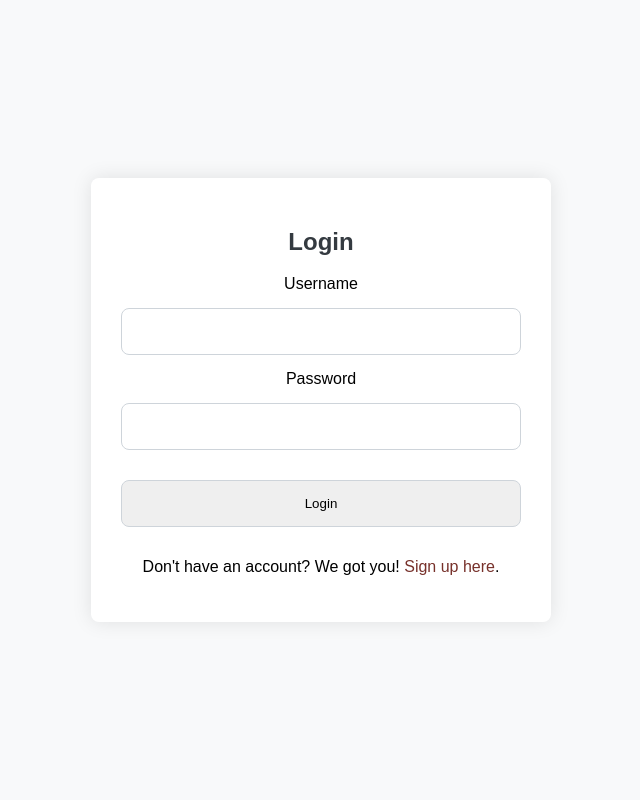
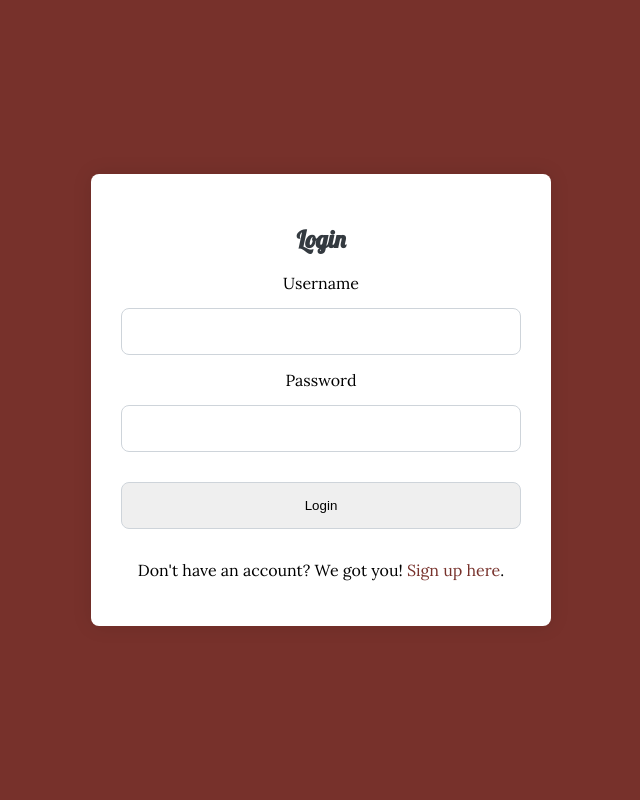
Before and after one commit to The-BrAVo-Team/RecipeBox, a Flask app: page / in a window 1280 px wide. Shown: the whole page, without its empty margins (319-959 px from the left). Run offline with Flask 3, Linux system fonts and the light colour scheme.

Commit message:
Added new CSS styles

```diff
--- a/static/style.css
+++ b/static/style.css
@@ -1,6 +1,6 @@
 body {
-  font-family: 'Arial', sans-serif;
-  background-color: #f8f9fa;
+  font-family: 'Lora', sans-serif;
+  background-color: #77312B;
   margin: 0;
   display: flex;
   justify-content: center;
@@ -37,6 +37,7 @@ form {
 }
 
 h2 {
+  font-family: 'Lobster', sans-serif;
   color: #343a40;
   opacity: 0;
   animation: fadeIn 1s forwards 0.5s;
--- a/templates/dashboard.html
+++ b/templates/dashboard.html
@@ -3,6 +3,9 @@
 <head>
     <meta charset="UTF-8">
     <meta name="viewport" content="width=device-width, initial-scale=1.0">
+    <link rel="preconnect" href="https://fonts.googleapis.com">
+    <link rel="preconnect" href="https://fonts.gstatic.com" crossorigin>
+    <link href="https://fonts.googleapis.com/css2?family=Lobster+Two&family=Lora&display=swap" rel="stylesheet">
     <title>Dashboard</title>
     <link rel="stylesheet" href="{{ url_for('static', filename='style.css') }}">
 </head>
--- a/templates/login.html
+++ b/templates/login.html
@@ -3,6 +3,9 @@
 <head>
     <meta charset="UTF-8">
     <meta name="viewport" content="width=device-width, initial-scale=1.0">
+    <link rel="preconnect" href="https://fonts.googleapis.com">
+    <link rel="preconnect" href="https://fonts.gstatic.com" crossorigin>
+    <link href="https://fonts.googleapis.com/css2?family=Lobster&family=Lora&display=swap" rel="stylesheet">
     <title>Login</title>
     <link rel="stylesheet" href="{{ url_for('static', filename='style.css') }}">
 </head>
--- a/templates/register.html
+++ b/templates/register.html
@@ -3,6 +3,9 @@
 <head>
     <meta charset="UTF-8">
     <meta name="viewport" content="width=device-width, initial-scale=1.0">
+    <link rel="preconnect" href="https://fonts.googleapis.com">
+    <link rel="preconnect" href="https://fonts.gstatic.com" crossorigin>
+    <link href="https://fonts.googleapis.com/css2?family=Lobster&family=Lora&display=swap" rel="stylesheet">
     <title>Register</title>
     <link rel="stylesheet" href="{{ url_for('static', filename='style.css') }}">
 </head>
```
Also changed, not shown: static/common.css (deleted, +0 -17 lines), 1 other file.
